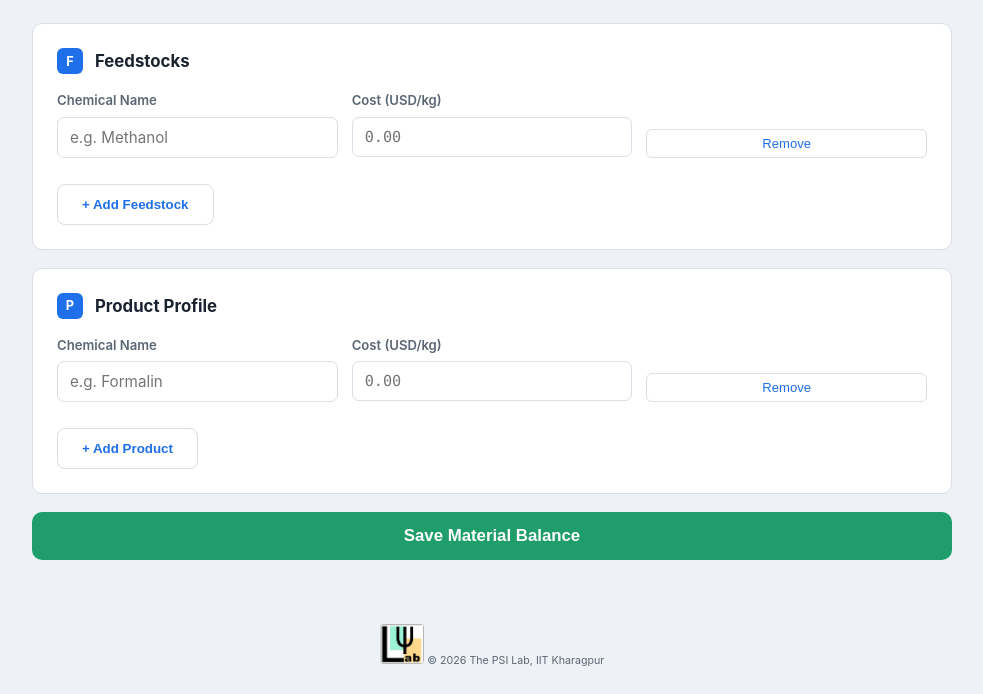
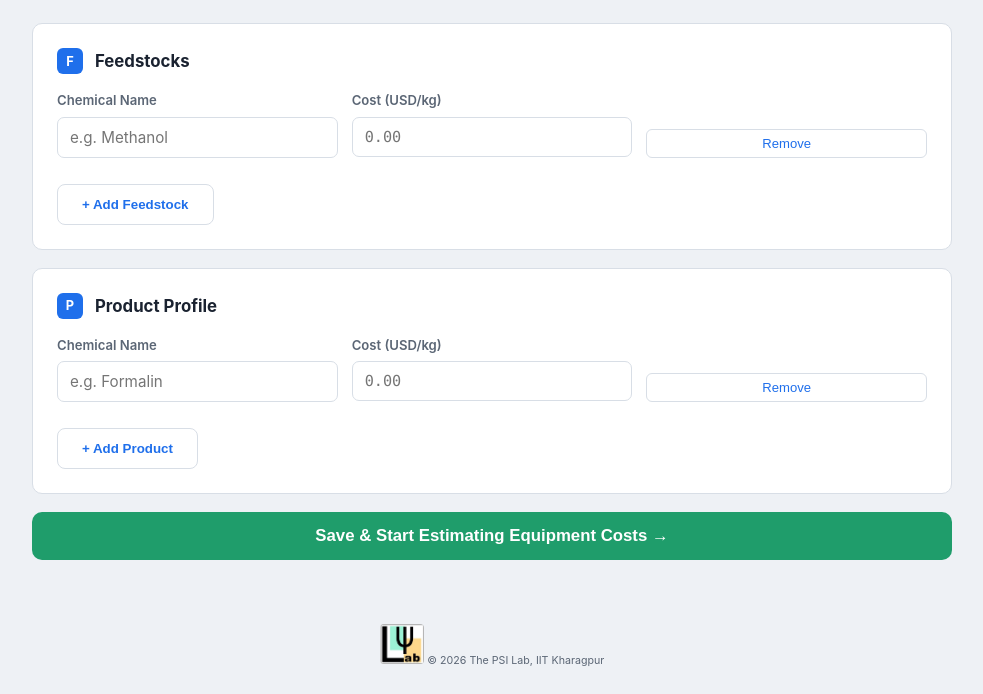
Before and after one commit to The-PSI-Lab/samavesh, a Flask app: page /material-balance in a window 1280 px wide. Shown: the part 214-908 px from the top of the page, without its empty margins (148-1131 px from the left). Run offline with Flask 3, Linux system fonts and the light colour scheme.

Commit message:
Auto-redirect Plant Specs -> Material Balance -> Equipment on save

```diff
--- a/app.py
+++ b/app.py
@@ -63,7 +63,8 @@ def plant_specs():
         session["project_desc"] = request.form.get("project_desc", "")
         session["plant_capacity"] = request.form.get("plant_capacity", "")
         session["cepei"] = request.form.get("cepei", "")
-        return render_template("plant_specs.html", saved=True)
+        from flask import redirect, url_for
+        return redirect(url_for("material_balance"))
     return render_template("plant_specs.html", saved=False)
 
 
@@ -76,10 +77,9 @@ def material_balance():
         prod_costs = request.form.getlist("prod_cost[]")
         session["feedstocks"] = list(zip(feed_names, feed_costs))
         session["products"] = list(zip(prod_names, prod_costs))
-        return render_template("material_balance.html", saved=True,
-                               feedstocks=session.get("feedstocks", []),
-                               products=session.get("products", []))
-    return render_template("material_balance.html", saved=False,
+        from flask import redirect, url_for
+        return redirect(url_for("equipment"))
+    return render_template("material_balance.html",
                            feedstocks=[], products=[])
 
 
--- a/templates/material_balance.html
+++ b/templates/material_balance.html
@@ -42,12 +42,7 @@
         <button type="button" class="btn-ghost" onclick="addProdRow()" style="margin-top: 12px;">+ Add Product</button>
       </div>
 
-      {% if saved %}
-      <div class="action-row" style="margin-top: 0; margin-bottom: 12px;">
-        <a href="{{ url_for('equipment') }}" class="btn-pdf">Start Estimating Equipment Costs →</a>
-      </div>
-      {% endif %}
-      <button type="submit" class="btn-run">Save Material Balance</button>
+      <button type="submit" class="btn-run">Save & Start Estimating Equipment Costs →</button>
     </form>
   </main>
 
--- a/templates/plant_specs.html
+++ b/templates/plant_specs.html
@@ -47,12 +47,6 @@
       </div>
 
       <button type="submit" class="btn-run">Save & Proceed →</button>
-
-      {% if saved %}
-      <div class="action-row" style="margin-top: 12px;">
-        <a href="{{ url_for('material_balance') }}" class="btn-pdf">Proceed to Material Balance →</a>
-      </div>
-      {% endif %}
     </form>
   </main>
 
```
